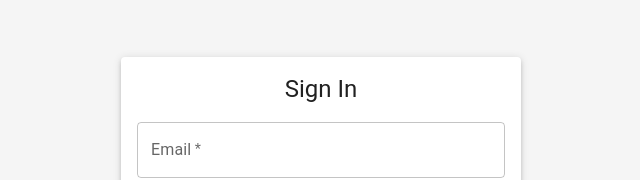
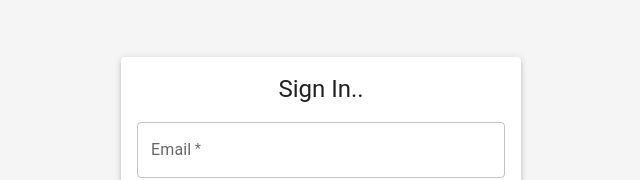
Before and after one commit to ArunMeena7389/react_order, a React (Create React App) app: page /sign-in in a window 1280 px wide. Shown: the part 178-358 px from the top of the page, without its empty margins (319-959 px from the left). Built offline with nearby package versions, Linux system fonts and the light colour scheme.

Commit message:
changes for checking deploy

```diff
--- a/src/Component/Items/ItemComponent.js
+++ b/src/Component/Items/ItemComponent.js
@@ -20,10 +20,13 @@ const ItemComponent = () => {
   const selectorData = useSelector((state) => state.user.data);
   const dataItem = selectorData.data || [];
 
+  const getmenueData = async()=>{
+    showCustomLoader(true);
+    await dispatch(getmenueDataAction(payloadData));
+    showCustomLoader(false);
+  }
   useEffect(() => {
-    showCustomLoader(true);
-    dispatch(getmenueDataAction(payloadData));
-    showCustomLoader(false);
+   getmenueData()
     // eslint-disable-next-line
   }, []);
 
--- a/src/Component/SignupLogin/Login.jsx
+++ b/src/Component/SignupLogin/Login.jsx
@@ -51,7 +51,7 @@ const Login = () => {
             <Card sx={{ width: 400, boxShadow: 3 }}>
                 <CardContent>
                     <Typography variant="h5" textAlign="center" mb={2}>
-                        Sign In
+                        Sign In..
                     </Typography>
                     <form onSubmit={handleSubmit}>
                         <Grid container spacing={2}>
```
